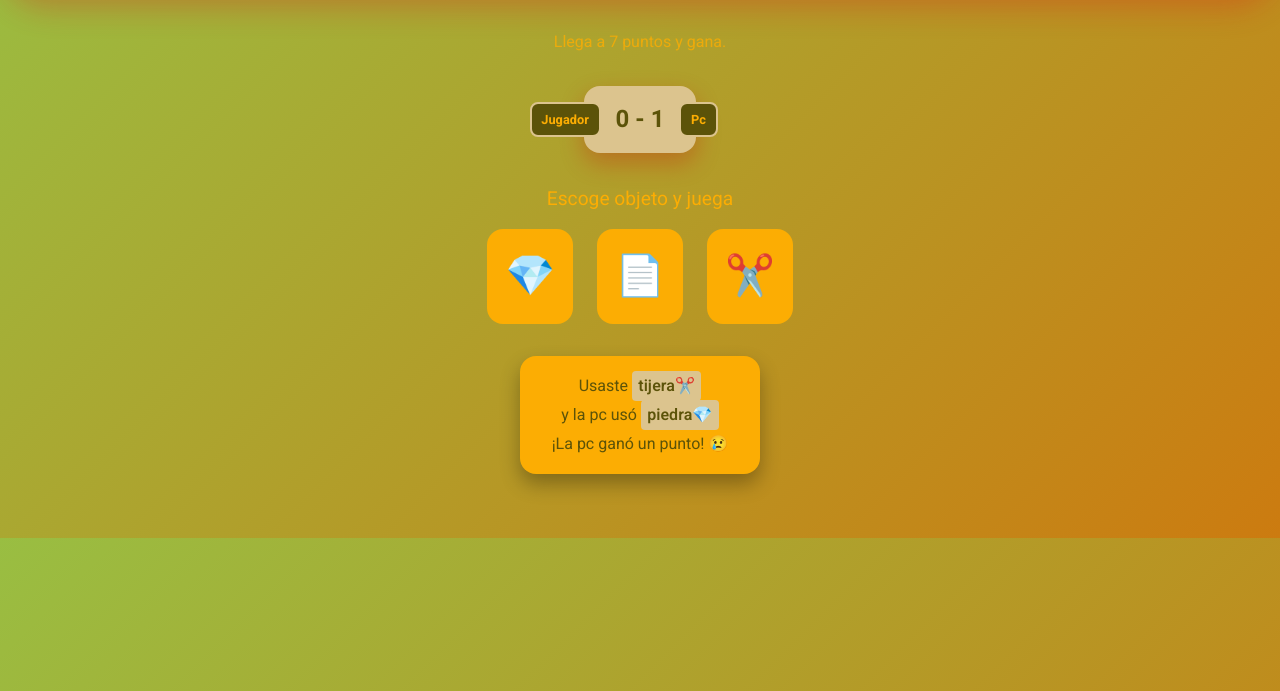
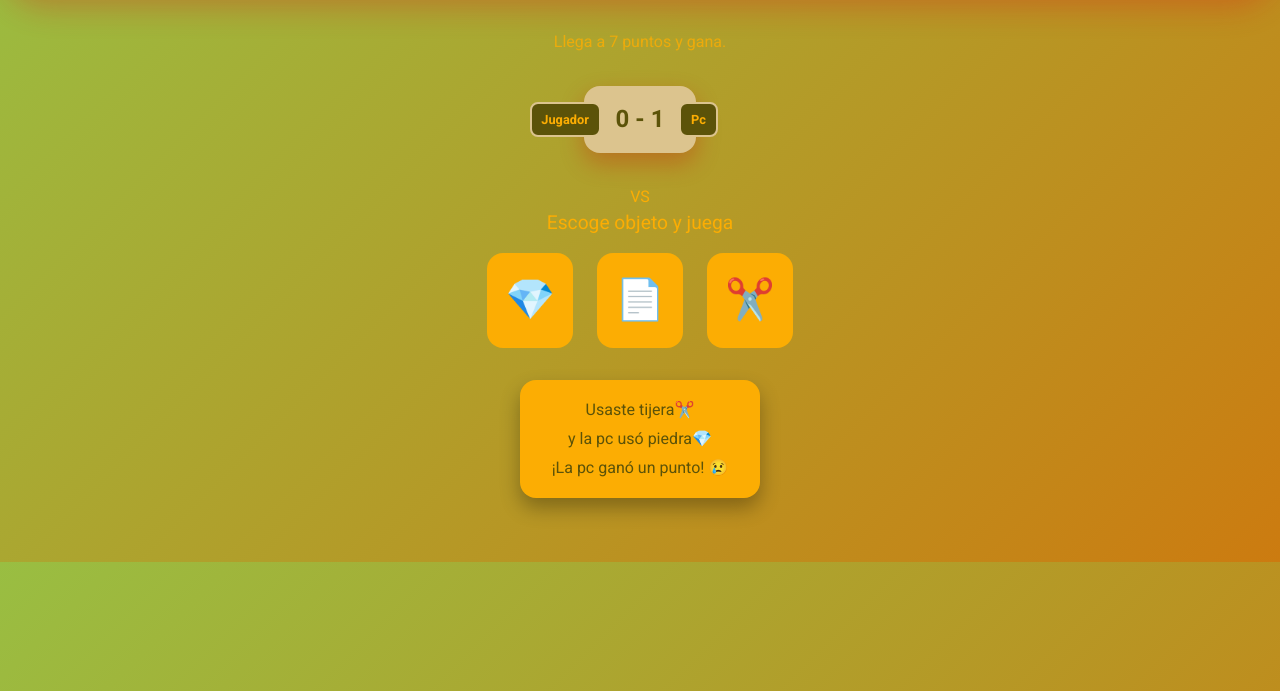
Before and after one commit to JosueBD/Piedra--papel-o-tijera, a plain HTML site: page index.html in a window 1280 px wide. Both pictures are taken after a click on the button "✂️". Shown: the part 109-800 px from the top of the page. Drawn offline with Linux system fonts and the light colour scheme.

Commit message:
Refactor HTML structure for game layout

```diff
--- a/index.html
+++ b/index.html
@@ -10,10 +10,12 @@
 <header>
     <h1>Piedra, papel o tijera</h1>
 </header>
+
 <main>
     <p class="instrucciones" id="instrucciones">
         Llega a 7 puntos y gana.
     </p>
+
     <div class="marcador">
         <p class="nombre nombre-jugador">Jugador</p>
         <p class="nombre nombre-pc">Pc</p>
@@ -23,6 +25,10 @@
             <span id="puntos-pc">0</span>
         </p>
     </div>
+
+    <!-- VS fuera del marcador -->
+    <div class="vs" id="vs">VS</div>
+
     <div class="escoge-objeto" id="escoge-objeto">
         <h2>Escoge objeto y juega</h2>
         <div class="objeto">
@@ -31,16 +37,16 @@
             <button class="btn-objeto" id="tijera✂️">✂️</button>
         </div>
     </div>
+
     <div class="mensaje disabled" id="mensaje">
         <p>
-                Usaste <span class="eleccion" id="eleccion-usuario">papel📄</span><br>
-                y la pc usó <span class="eleccion" id="eleccion-pc">piedra💎</span>
+            Usaste <span id="eleccion-usuario">papel📄</span><br>
+            y la pc usó <span id="eleccion-pc">piedra💎</span>
         </p>
-            <p id="gana-punto">¡Ganaste un punto! 🏅</p>
+        <p id="gana-punto">¡Ganaste un punto!</p>
     </div>
+
     <button class="btn disabled" id="reiniciar">Reiniciar juego</button>
-
-
 </main>
 
 <script src="./js/main.js"></script>
```
Lines whose indentation alone changed are shown as unchanged.
